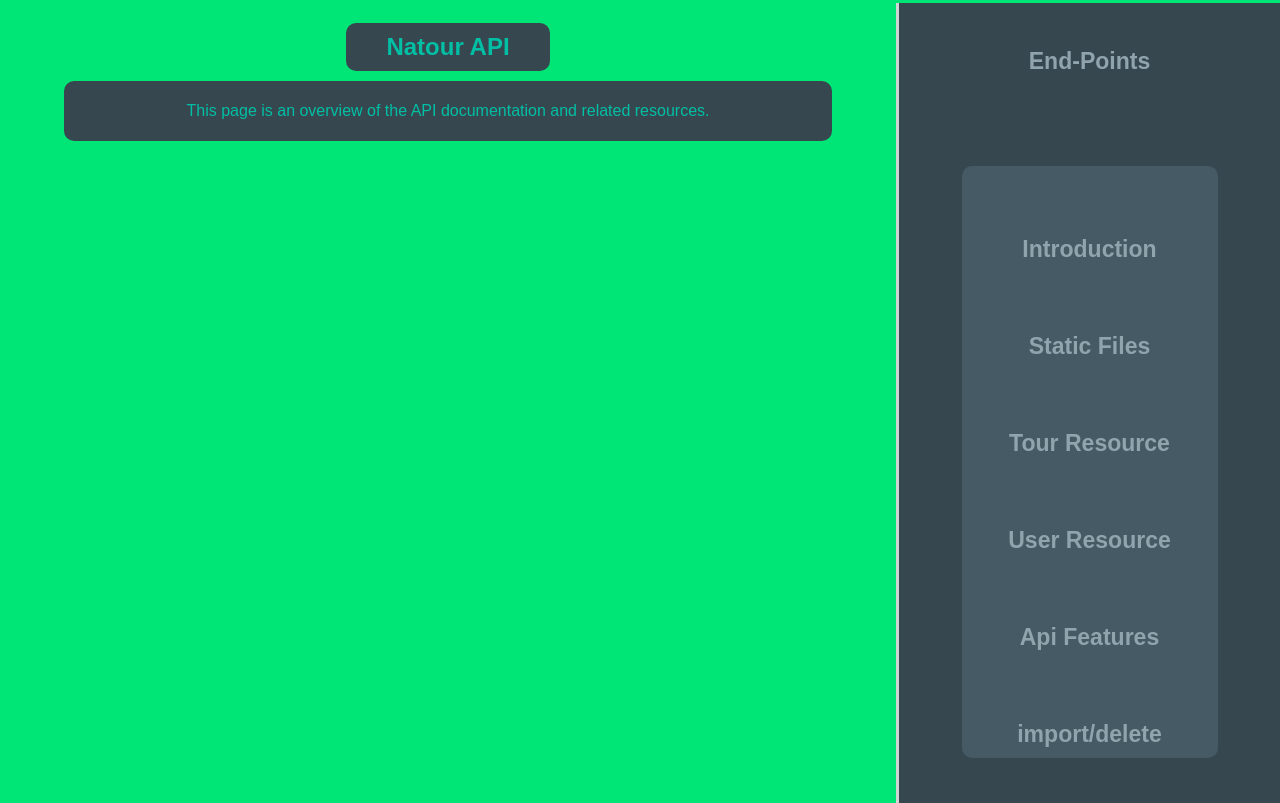
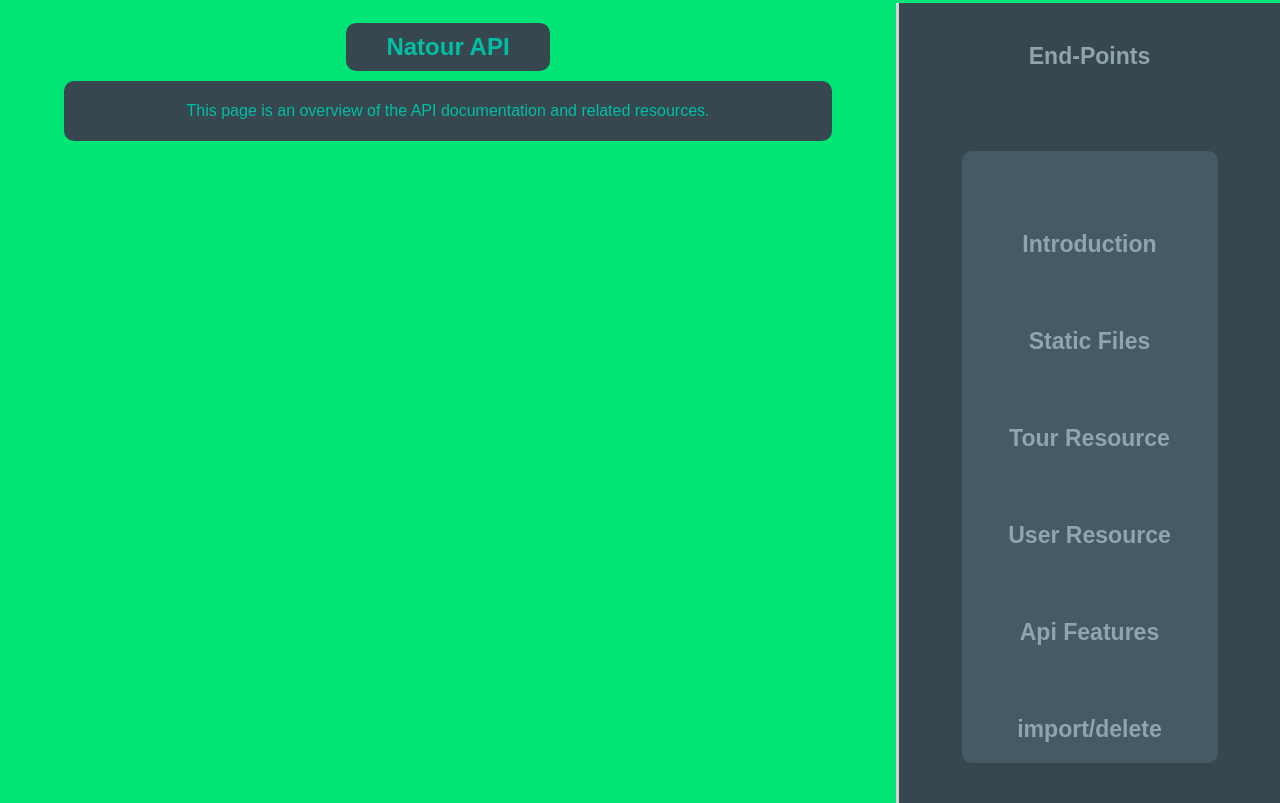
Before and after one commit to sparetm/Natour-API, a website: page data/documentation.html in a window 1280 px wide. Shown: the part 797-1600 px from the top of the page. Drawn offline with Linux system fonts and the light colour scheme.

Commit message:
updating documentation

```diff
--- a/data/documentation.html
+++ b/data/documentation.html
@@ -87,7 +87,9 @@
     border-left:3px solid rgb(212, 212, 212);
     color:#90A4AE;
     font-size:calc(0.4em + 0.7vw);
+    word-wrap:break-word;
     background-color:#37474F;
+
   }
 
 
@@ -103,7 +105,7 @@
   }
   .section_right ul {
     background-color: #455A64;
-
+    padding:10px 10px 10px 10px;
     text-align: center;
     width: 20vw;
     height:auto;
```
